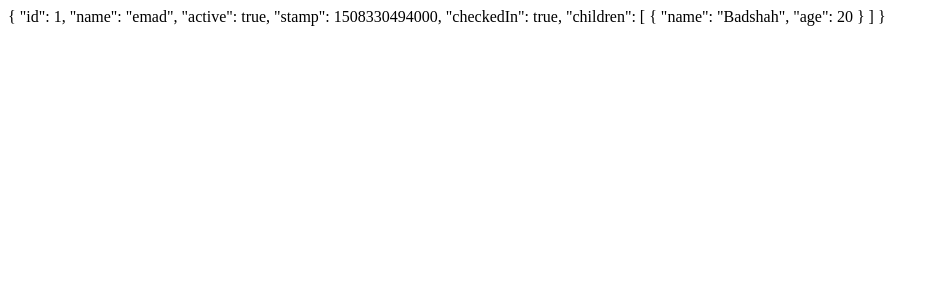
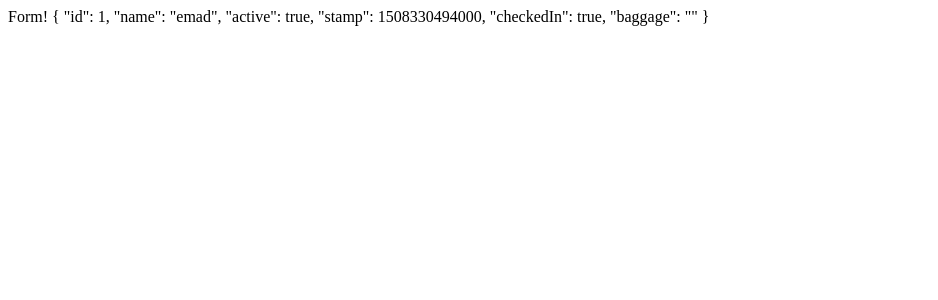
Before and after one commit to starmarketing/Angular-UltimateCourse, an Angular app: page / in a window 1280 px wide. Shown: the top 300 px of the page, without its empty margins (0-938 px from the left). Built offline with nearby package versions, Linux system fonts and the light colour scheme; data requests are answered from the project's data file.

Commit message:
Added passenger-form component in passenger-view parent

```diff
--- a/db.json
+++ b/db.json
@@ -6,28 +6,23 @@
       "active": true,
       "stamp": 1508330494000,
       "checkedIn": true,
-      "children": [
-        {
-          "name": "Badshah",
-          "age": 20
-        }
-      ]
+      "baggage": ""
     },
     {
       "id": 2,
       "name": "waleed",
       "active": false,
       "stamp": null,
-      "children": null,
+      "baggage": "",
+
       "checkedIn": false
-    }
-    ,
+    },
     {
       "id": 3,
       "name": "hannan",
       "active": false,
       "stamp": null,
-      "children": null,
+      "baggage": "",
       "checkedIn": false
     }
   ]
--- a/src/app/app.component.html
+++ b/src/app/app.component.html
@@ -1,4 +1 @@
-<!-- <property-binding></property-binding> -->
-<!-- <rendering-flows></rendering-flows>-->
- <!-- <passenger-dashboard></passenger-dashboard> -->
- <passenger-viewer></passenger-viewer>
+<passenger-viewer></passenger-viewer>
--- a/src/app/passenger-dashboard/components/passenger-detail/passenger-detail.component.html
+++ b/src/app/passenger-dashboard/components/passenger-detail/passenger-detail.component.html
@@ -9,16 +9,7 @@
     />
   </div>
   <br />
-  children: {{ detail.children?.length || 0 }}
-  <ul>
-    <li *ngFor="let child of detail.children; let i = index">
-      <span>
-        Name: {{ child.name }}
-        <br />
-        Age: {{ child.age }}
-      </span>
-    </li>
-  </ul>
+
 
   <button (click)="toggleEdit()">
     {{ editing ? "Done" : "Edit" }}
--- /dev/null
+++ b/src/app/passenger-dashboard/components/passenger-form/passenger-form.component.html
@@ -0,0 +1,3 @@
+<form>
+    Form! {{detail | json}}
+</form>
--- /dev/null
+++ b/src/app/passenger-dashboard/components/passenger-form/passenger-form.component.ts
@@ -0,0 +1,19 @@
+import { Component, Input, OnInit } from '@angular/core';
+import { Passenger } from '../../models/passenger.interface';
+
+@Component({
+  selector: 'passenger-form',
+  templateUrl: './passenger-form.component.html',
+  styleUrls: ['./passenger-form.component.scss']
+})
+export class PassengerFormComponent implements OnInit {
+
+  @Input()
+  detail: Passenger | undefined;
+
+  constructor() { }
+
+  ngOnInit(): void {
+  }
+
+}
--- a/src/app/passenger-dashboard/containers/passenger-viewer/passenger-viewer.component.html
+++ b/src/app/passenger-dashboard/containers/passenger-viewer/passenger-viewer.component.html
@@ -1 +1 @@
-{{passenger | json}}
+<passenger-form [detail]="passenger"></passenger-form>
--- a/src/app/passenger-dashboard/models/passenger.interface.ts
+++ b/src/app/passenger-dashboard/models/passenger.interface.ts
@@ -1,12 +1,8 @@
-export interface Child {
-  name: string;
-  age: number | null;
-}
 export interface Passenger {
   id: number;
   name: string;
   active: boolean;
   stamp: number | null;
   checkedIn: boolean;
-  children: Child[] | null;
+  baggage: string;
 }
--- a/src/app/passenger-dashboard/passenger-dashboard.module.ts
+++ b/src/app/passenger-dashboard/passenger-dashboard.module.ts
@@ -6,6 +6,8 @@ import { PassengerDashboardComponent } from './containers/passenger-dashboard/pa
 import { PassengerDashboardService } from './passenger-dashboard.service';
 import { HttpClientModule } from '@angular/common/http';
 import { PassengerViewerComponent } from './containers/passenger-viewer/passenger-viewer.component';
+import { PassengerFormComponent } from './components/passenger-form/passenger-form.component';
+import { FormsModule } from '@angular/forms';
 
 @NgModule({
   declarations: [
@@ -13,8 +15,9 @@ import { PassengerViewerComponent } from './containers/passenger-viewer/passenge
     PassengerCountComponent,
     PassengerDetailComponent,
     PassengerViewerComponent,
+    PassengerFormComponent,
   ],
-  imports: [CommonModule, HttpClientModule],
+  imports: [CommonModule, HttpClientModule, FormsModule],
   exports: [ PassengerViewerComponent],
   providers: [
     // in angular a service is called a provider
```
Also changed, not shown: src/app/app.module.ts (+5 -13 lines), src/app/passenger-dashboard/containers/passenger-viewer/passenger-viewer.component.ts (+3 -5 lines), src/app/passenger-dashboard/components/passenger-form/passenger-form.component.scss (added), 1 other file (tests, documents, lock files or other folders).
